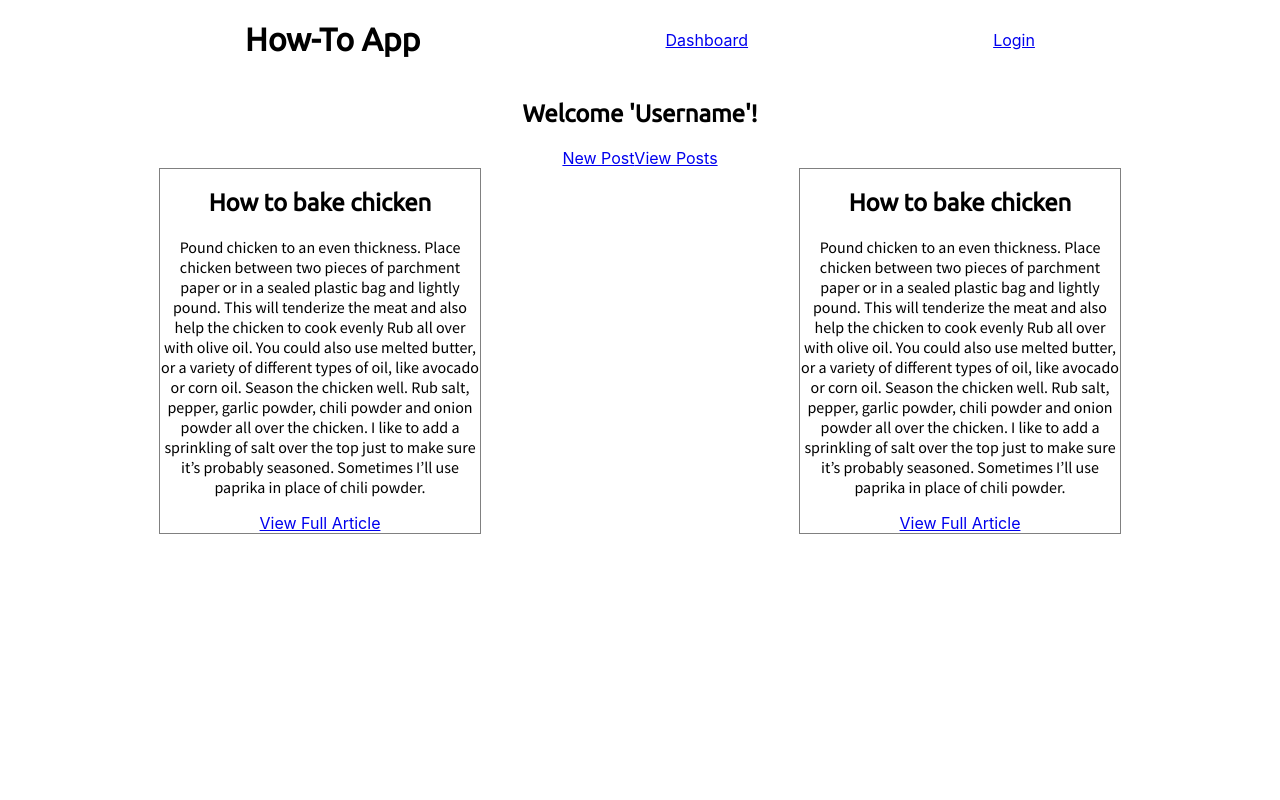
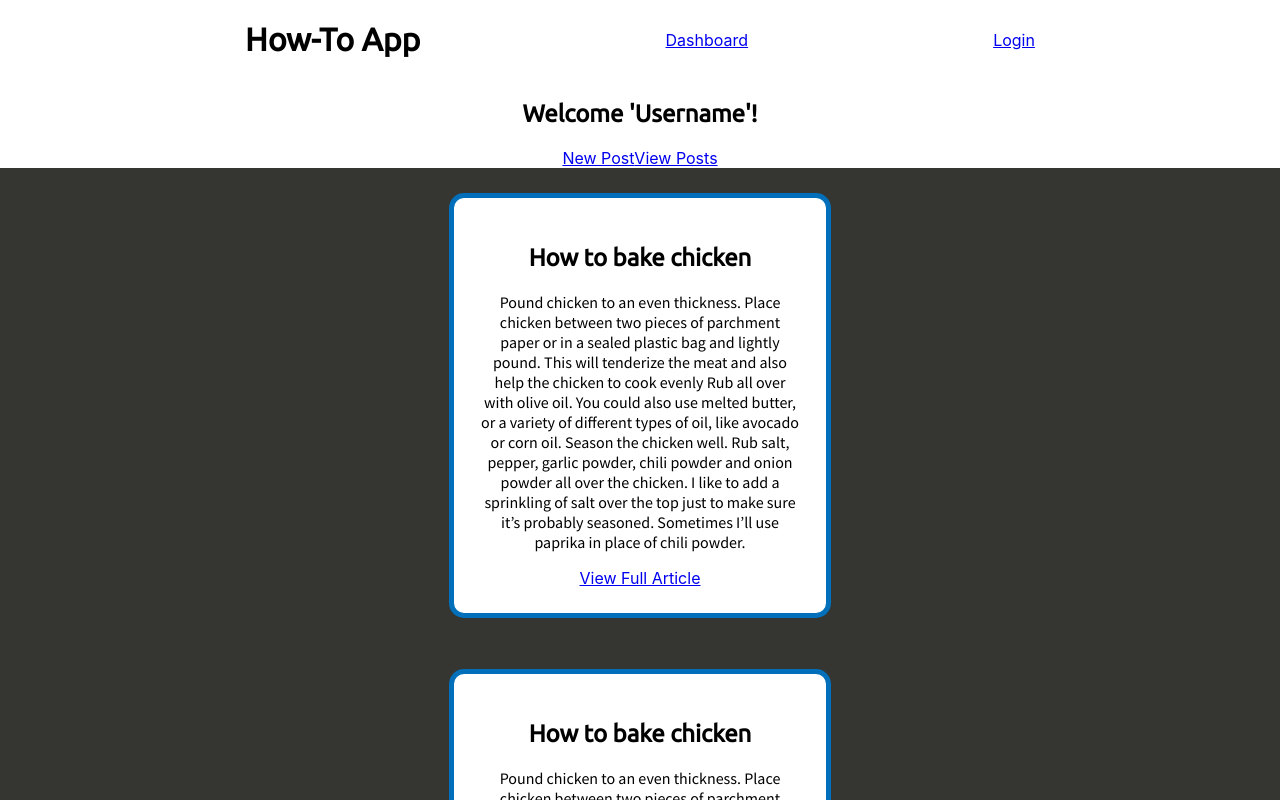
Before and after one commit to How-To2/Front-End, a React (Create React App) app in the folder how-to/: page /dashboard/posts in a window 1280 px wide. Shown: the top 800 px of the page. Built offline with nearby package versions, Linux system fonts and the light colour scheme.

Commit message:
made styling for posts on dashboard

```diff
--- a/how-to/src/components/HowToList.js
+++ b/how-to/src/components/HowToList.js
@@ -1,37 +1,58 @@
-import React from 'react';
-import HowTo from './HowTo';
-import { Link, Route, BrowserRouter as Router } from 'react-router-dom';
+import React from "react";
+import HowTo from "./HowTo";
+import { Link, Route, BrowserRouter as Router } from "react-router-dom";
+import styled from "styled-components";
 
 const dummyData = [
   {
-        title: 'How to bake chicken',
-        body: 'Pound chicken to an even thickness. Place chicken between two pieces of parchment paper or in a sealed plastic bag and lightly pound. This will tenderize the meat and also help the chicken to cook evenly Rub all over with olive oil. You could also use melted butter, or a variety of different types of oil, like avocado or corn oil. Season the chicken well. Rub salt, pepper, garlic powder, chili powder and onion powder all over the chicken. I like to add a sprinkling of salt over the top just to make sure it’s probably seasoned. Sometimes I’ll use paprika in place of chili powder.',
-        author: 'Yellowblissroad',
+    title: "How to bake chicken",
+    body:
+      "Pound chicken to an even thickness. Place chicken between two pieces of parchment paper or in a sealed plastic bag and lightly pound. This will tenderize the meat and also help the chicken to cook evenly Rub all over with olive oil. You could also use melted butter, or a variety of different types of oil, like avocado or corn oil. Season the chicken well. Rub salt, pepper, garlic powder, chili powder and onion powder all over the chicken. I like to add a sprinkling of salt over the top just to make sure it’s probably seasoned. Sometimes I’ll use paprika in place of chili powder.",
+    author: "Yellowblissroad",
     id: 1
   },
   {
-        title: 'How to bake chicken',
-        body: 'Pound chicken to an even thickness. Place chicken between two pieces of parchment paper or in a sealed plastic bag and lightly pound. This will tenderize the meat and also help the chicken to cook evenly Rub all over with olive oil. You could also use melted butter, or a variety of different types of oil, like avocado or corn oil. Season the chicken well. Rub salt, pepper, garlic powder, chili powder and onion powder all over the chicken. I like to add a sprinkling of salt over the top just to make sure it’s probably seasoned. Sometimes I’ll use paprika in place of chili powder.',
-        author: 'Yellowblissroad',
+    title: "How to bake chicken",
+    body:
+      "Pound chicken to an even thickness. Place chicken between two pieces of parchment paper or in a sealed plastic bag and lightly pound. This will tenderize the meat and also help the chicken to cook evenly Rub all over with olive oil. You could also use melted butter, or a variety of different types of oil, like avocado or corn oil. Season the chicken well. Rub salt, pepper, garlic powder, chili powder and onion powder all over the chicken. I like to add a sprinkling of salt over the top just to make sure it’s probably seasoned. Sometimes I’ll use paprika in place of chili powder.",
+    author: "Yellowblissroad",
     id: 2
   }
-]
+];
 
 const HowToList = props => {
+  const Background = styled.div`
+    display: flex;
+    flex-flow: row wrap;
+    justify-content: space-around;
+    box-sizing: border-box;
+    background-color: #353531;
+  `;
+
+  const Posts = styled.div`
+    width:25%;
+    margin: 2%;
+    padding 2%;
+    background-color:white;
+    border-radius:15px;
+    border: #016FB9 solid 5px;
+  `;
 
   return (
-        <div className='articles-container'>
+    <div className="articles-container">
       {dummyData.map(art => {
         return (
-                <div className='article'>
+          <Background>
+            <Posts>
               <h2>{art.title}</h2>
               <p>{art.body}</p>
               <Link to={`/dashboard/posts/${art.id}`}>View Full Article</Link>
-                </div>
-                )
+            </Posts>
+          </Background>
+        );
       })}
     </div>
-    )
-}
+  );
+};
 
 export default HowToList;
--- a/how-to/src/index.css
+++ b/how-to/src/index.css
@@ -18,18 +18,6 @@ code {
   flex-direction: row;
   align-items: center;
   justify-content: space-evenly;
-}
-
-.articles-container {
-  display: flex;
-  flex-flow: row wrap;
-  justify-content: space-around;
-}
-
-.article {
-  width: 25%;
-  height: auto;
-  border: 1px solid grey;
 }
 
 /* Modal Styling  */
```
Lines whose indentation alone changed are shown as unchanged.
